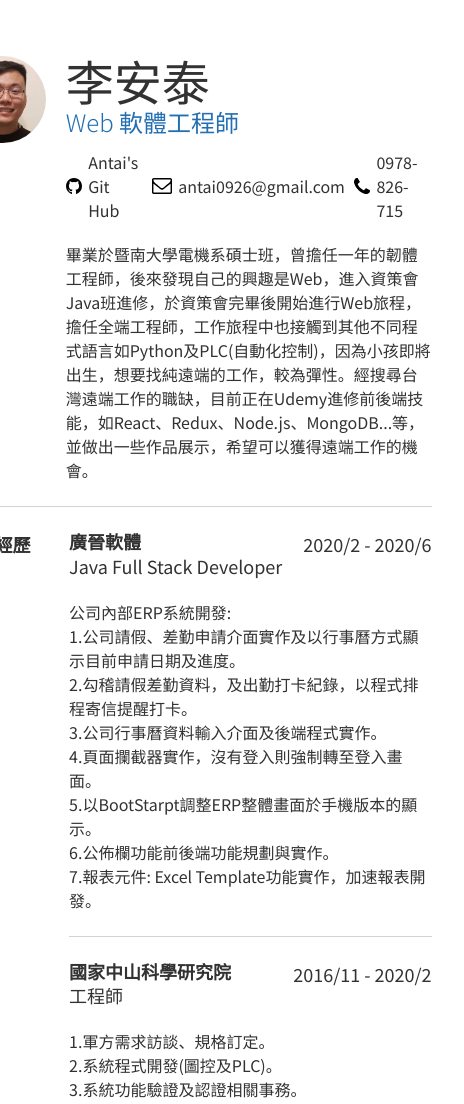
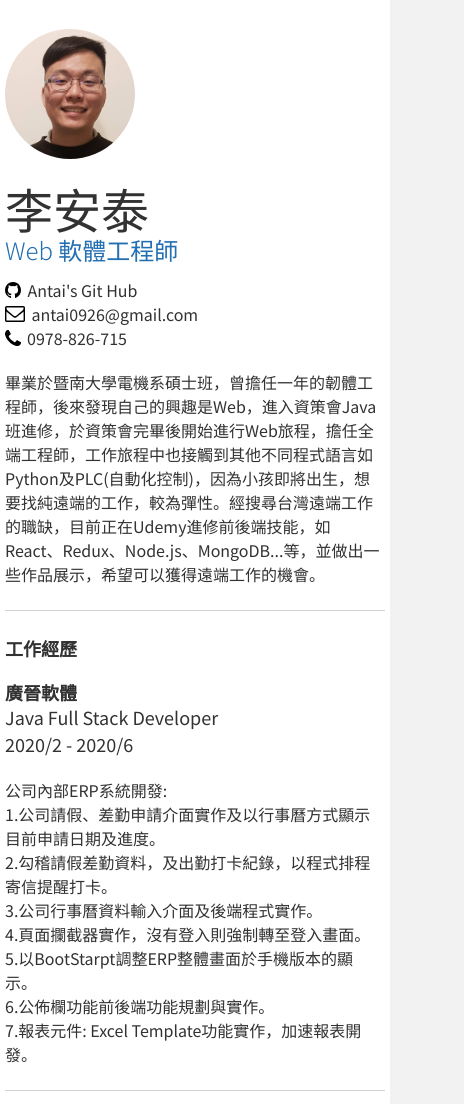
Before and after one commit to antai0926/Antai-Resume, a plain HTML site: page index.html in a window 390 px wide. Shown: the top 1104 px of the page, 464 px wide, since content can reach past the window. Drawn offline with nearby package versions, Linux system fonts and the light colour scheme.

Commit message:
add responsive for mobile

```diff
--- a/styles/style.scss
+++ b/styles/style.scss
@@ -112,8 +112,28 @@ img.avatar {
   grid-template-columns: 1fr 1fr 1fr 1fr;
   grid-gap: 20px;
   margin-bottom: 24px;
-  ul{
+  ul {
     margin-left: 20px;
     list-style-type: disc;
   }
 }
+
+@media only screen and (max-width: 768px) {
+  section {
+    grid-template-columns: 1fr;
+  }
+
+  .links,
+  .job-title-container {
+    flex-direction: column;
+    align-items: flex-start;
+  }
+
+  .skills-container {
+    grid-template-columns: 1fr 1fr;
+  }
+
+  .container {
+    padding: 5px;
+  }
+}
```
Also changed, not shown: styles/style.css, 1 other file.
